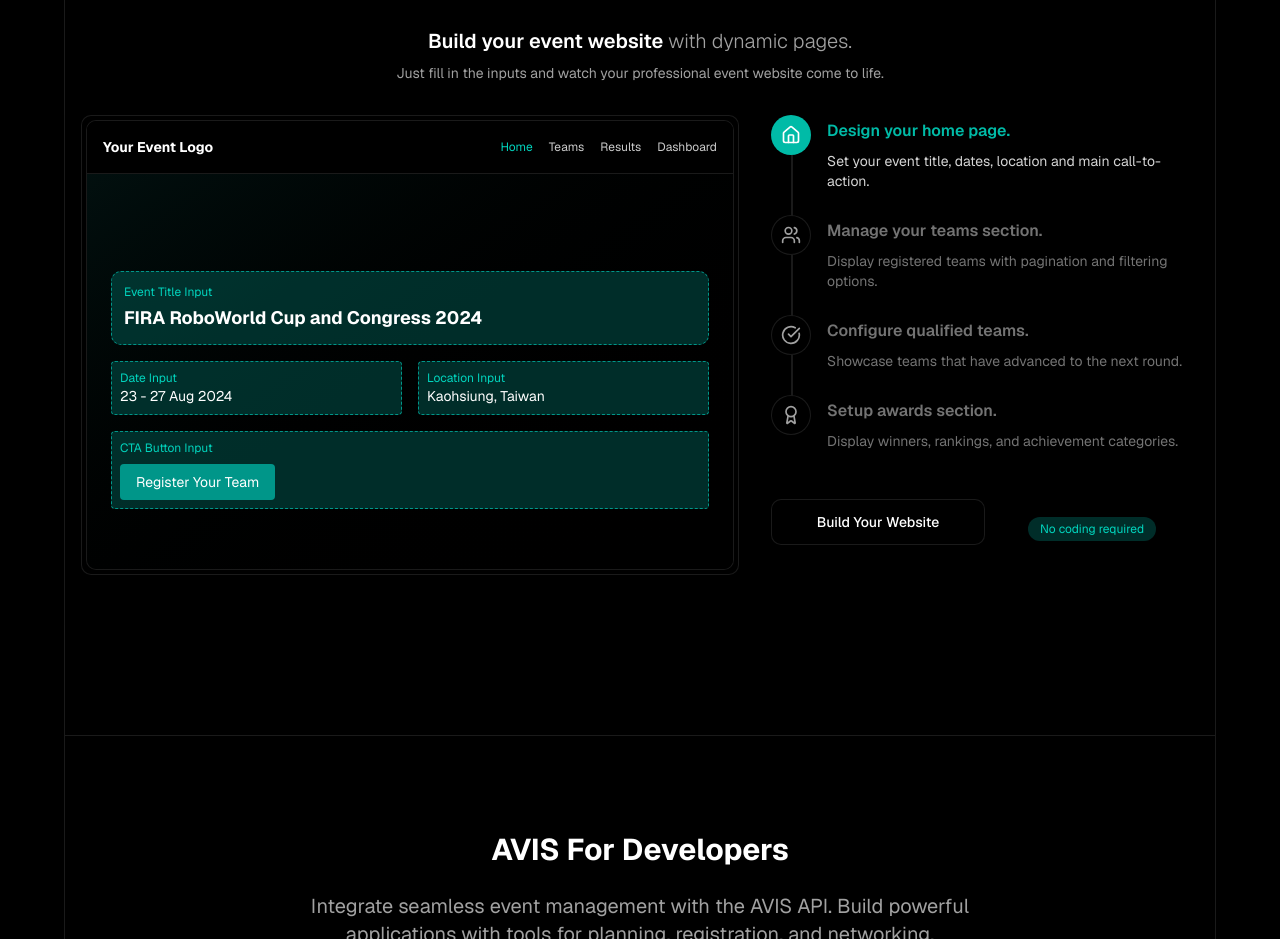
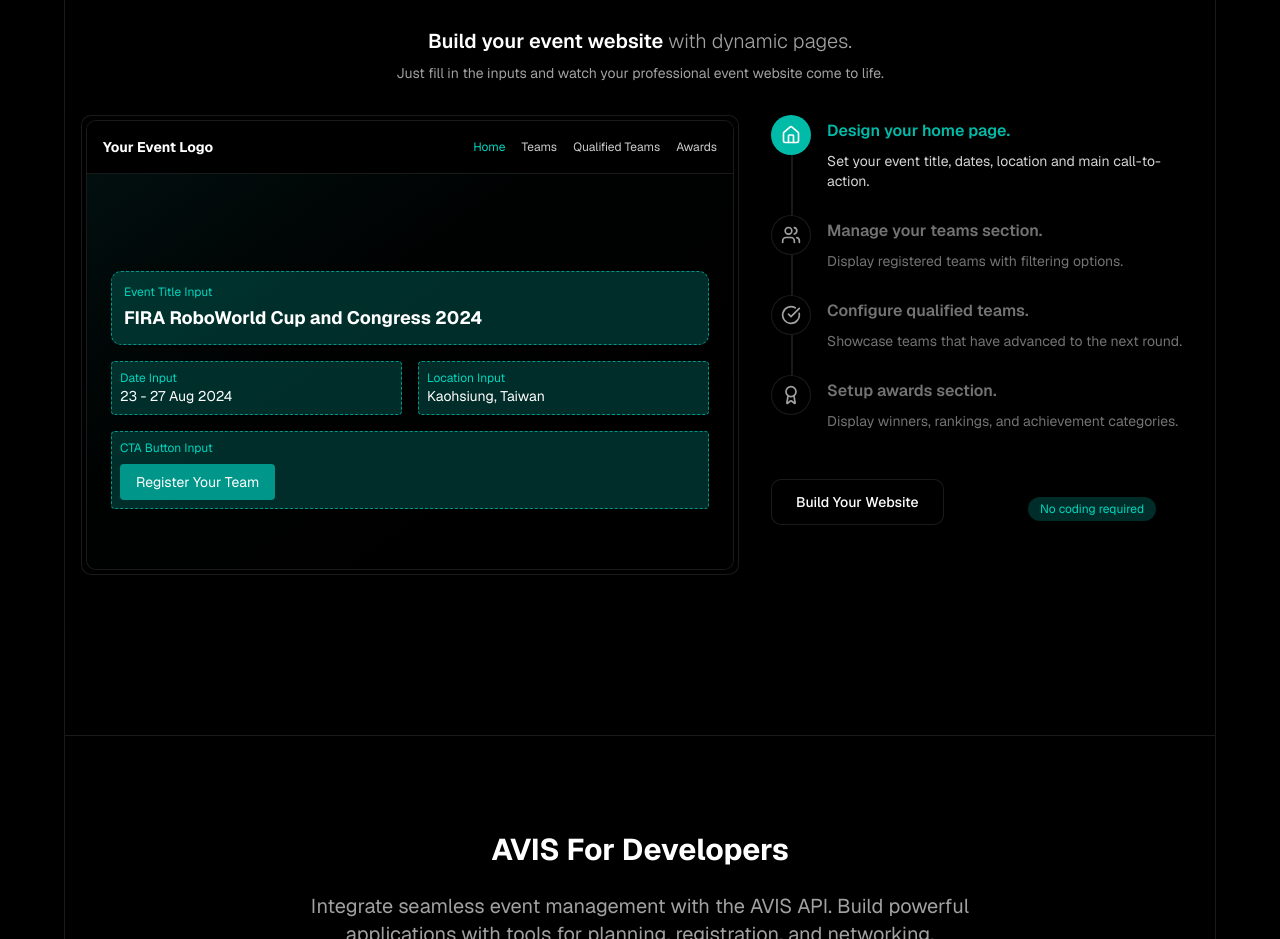
Before and after one commit to Sarina-R/AVIS-landing-page, a Next.js app: page /avis-events in a window 1280 px wide. Shown: the part 3140-4079 px from the top of the page. Built offline with nearby package versions, Linux system fonts and the light colour scheme.

Commit message:
feat: navbar navigation with setActiveStep  fix:- button link to register page in AVIS  -delete pagination in Teams section

```diff
--- a/components/event-page-component/StepsComponent.tsx
+++ b/components/event-page-component/StepsComponent.tsx
@@ -1,5 +1,6 @@
 import React, { useState } from 'react'
 import { Award, Users, CheckCircle, Home } from 'lucide-react'
+import Link from 'next/link'
 
 const PageBuilderSteps = () => {
   const [activeStep, setActiveStep] = useState(1)
@@ -21,8 +22,7 @@
       color: 'text-orange-500',
       bgColor: 'bg-orange-500',
       title: 'Manage your teams section.',
-      description:
-        'Display registered teams with pagination and filtering options.',
+      description: 'Display registered teams with filtering options.',
       highlight: 'teams',
     },
     {
@@ -54,9 +54,24 @@
             <div className='text-white text-sm font-bold'>Your Event Logo</div>
             <div className='flex space-x-4 text-white/80 text-xs'>
               <span className='text-teal-400'>Home</span>
-              <span>Teams</span>
-              <span>Results</span>
-              <span>Dashboard</span>
+              <span
+                className='hover:cursor-pointer'
+                onClick={() => setActiveStep(2)}
+              >
+                Teams
+              </span>
+              <span
+                className='hover:cursor-pointer'
+                onClick={() => setActiveStep(3)}
+              >
+                Qualified Teams
+              </span>
+              <span
+                className='hover:cursor-pointer'
+                onClick={() => setActiveStep(4)}
+              >
+                Awards
+              </span>
             </div>
           </div>
 
@@ -104,10 +119,25 @@
           <div className='flex items-center justify-between p-4 bg-black border-b border-white/10'>
             <div className='text-white text-sm font-bold'>Your Event Logo</div>
             <div className='flex space-x-4 text-white/80 text-xs'>
-              <span>Home</span>
+              <span
+                className='hover:cursor-pointer'
+                onClick={() => setActiveStep(1)}
+              >
+                Home
+              </span>
               <span className='text-orange-400'>Teams</span>
-              <span>Results</span>
-              <span>Dashboard</span>
+              <span
+                className='hover:cursor-pointer'
+                onClick={() => setActiveStep(3)}
+              >
+                Qualified Teams
+              </span>
+              <span
+                className='hover:cursor-pointer'
+                onClick={() => setActiveStep(4)}
+              >
+                Awards
+              </span>
             </div>
           </div>
 
@@ -120,8 +150,13 @@
             </div>
 
             <div className='grid grid-cols-2 gap-3 mb-4'>
-              {['Team Alpha', 'Team Beta', 'Team Gamma', 'Team Delta'].map(
-                (team) => (
+              {[
+                'Team Alpha',
+                'Team Beta',
+                'Team Gamma',
+                'Team Delta',
+                'Team Theta',
+              ].map((team) => (
                 <div
                   key={team}
                   className='bg-orange-600/30 border border-orange-600 border-dashed rounded p-3'
@@ -132,26 +167,7 @@
                   <div className='text-white text-sm font-medium'>{team}</div>
                   <div className='text-white/60 text-xs'>University Name</div>
                 </div>
-                )
-              )}
-            </div>
-
-            {/* Pagination */}
-            <div className='bg-orange-600/30 border border-orange-600 border-dashed rounded p-2'>
-              <div className='text-orange-400 text-xs mb-2'>
-                Pagination Settings
-              </div>
-              <div className='flex justify-center space-x-2'>
-                <button className='w-6 h-6 bg-black border border-white/10 rounded text-white text-xs'>
-                  1
-                </button>
-                <button className='w-6 h-6 bg-orange-600 rounded text-white text-xs'>
-                  2
-                </button>
-                <button className='w-6 h-6 bg-black border border-white/10 rounded text-white text-xs'>
-                  3
-                </button>
-              </div>
+              ))}
             </div>
           </div>
         </div>
@@ -165,10 +181,25 @@
           <div className='flex items-center justify-between p-4 bg-black border-b border-white/10'>
             <div className='text-white text-sm font-bold'>Your Event Logo</div>
             <div className='flex space-x-4 text-white/80 text-xs'>
-              <span>Home</span>
-              <span>Teams</span>
+              <span
+                className='hover:cursor-pointer'
+                onClick={() => setActiveStep(1)}
+              >
+                Home
+              </span>
+              <span
+                className='hover:cursor-pointer'
+                onClick={() => setActiveStep(2)}
+              >
+                Teams
+              </span>
               <span className='text-blue-400'>Qualified Teams</span>
-              <span>Dashboard</span>
+              <span
+                className='hover:cursor-pointer'
+                onClick={() => setActiveStep(4)}
+              >
+                Awards
+              </span>
             </div>
           </div>
 
@@ -215,9 +246,24 @@
           <div className='flex items-center justify-between p-4 bg-black border-b border-white/10'>
             <div className='text-white text-sm font-bold'>Your Event Logo</div>
             <div className='flex space-x-4 text-white/80 text-xs'>
-              <span>Home</span>
-              <span>Teams</span>
-              <span>Results</span>
+              <span
+                className='hover:cursor-pointer'
+                onClick={() => setActiveStep(1)}
+              >
+                Home
+              </span>
+              <span
+                className='hover:cursor-pointer'
+                onClick={() => setActiveStep(2)}
+              >
+                Teams
+              </span>
+              <span
+                className='hover:cursor-pointer'
+                onClick={() => setActiveStep(3)}
+              >
+                Qualified Teams
+              </span>
               <span className='text-purple-400'>Awards</span>
             </div>
           </div>
@@ -380,9 +426,15 @@
 
             <div className='pt-6'>
               <div className='grid grid-cols-2 items-center space-y-3'>
-                <button className=' bg-black border border-white/10 text-white px-6 py-3 rounded-lg hover:border-white/20 hover:bg-white/5 transition-all duration-300 text-sm font-medium'>
+                <Link
+                  href='https://events.avisengine.com/auth/register'
+                  target='_'
+                >
+                  <button className=' bg-black border border-white/10 text-white px-6 py-3 rounded-lg hover:border-white/20 hover:bg-white/5 transition-all duration-300 text-sm font-medium hover:cursor-pointer'>
                     Build Your Website
                   </button>
+                </Link>
+
                 <div className='text-center'>
                   <span className='bg-teal-600/30 text-teal-400 text-xs px-3 py-1 rounded-full'>
                     No coding required
```
Lines whose indentation alone changed are shown as unchanged.
